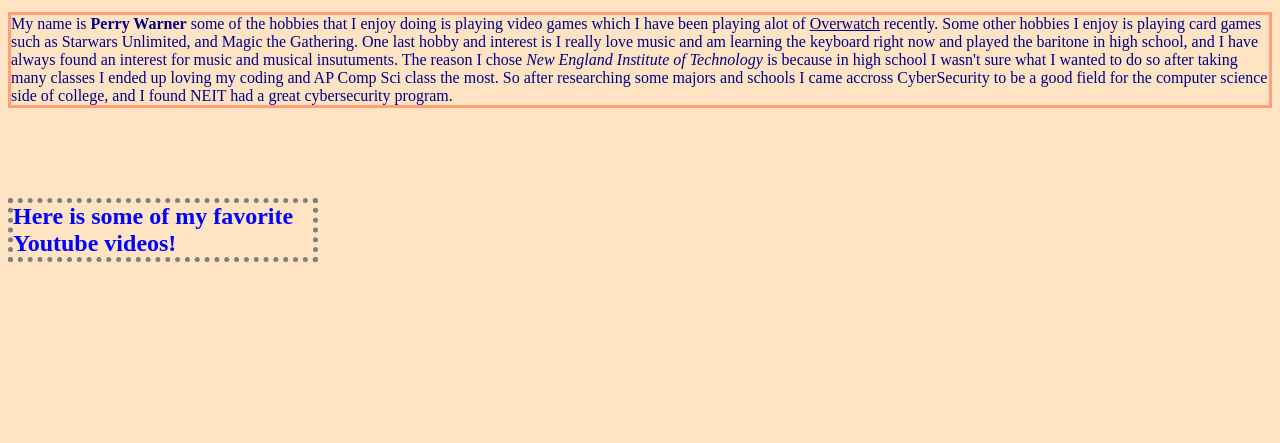
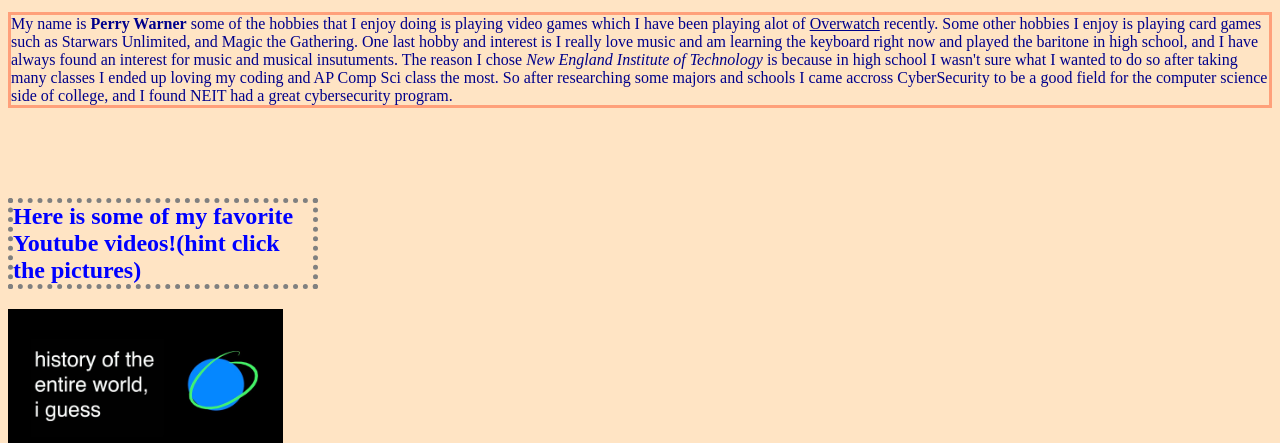
Before and after one commit to perryuwu/SE111-Homework, a plain HTML site: page w1/index.html in a window 1280 px wide. Shown: the part 78-521 px from the top of the page. Drawn offline with Linux system fonts and the light colour scheme.

Commit message:
Final Verison

```diff
--- a/w1/index.html
+++ b/w1/index.html
@@ -11,7 +11,11 @@
             <br>
             <br>
             <br>
-            <h2 style="width:300px; color:blue; border: 5px dotted gray;">Here is some of my favorite Youtube videos!</h2>
+            <h2 style="width:300px; color:blue; border: 5px dotted gray;">Here is some of my favorite Youtube videos!(hint click the pictures)</h2>
+            <a href="https://www.youtube.com/watch?v=xuCn8ux2gbs&t=37s&pp=ygUndGhlIGVudGlyZSBoaXN0b3J5IG9mIHRoZSB3b3JsZCBpIGd1ZXNz"><img src="pic.jpg" style="width: 275px;"></a>
+            <br>
+            <a href="https://www.youtube.com/watch?v=UDm5_DKbs2g&pp=ygUVcHZ6IGZ1c2lvbiBmdWxsIHZpZGVv"><img src="pic3.jpg" style="width: 275px;"></a>
+
         </div>
     </body>
 </html>
```
Also changed, not shown: w1/pic.jpg (added), w1/pic2.png (added), w1/pic3.jpg (added).
